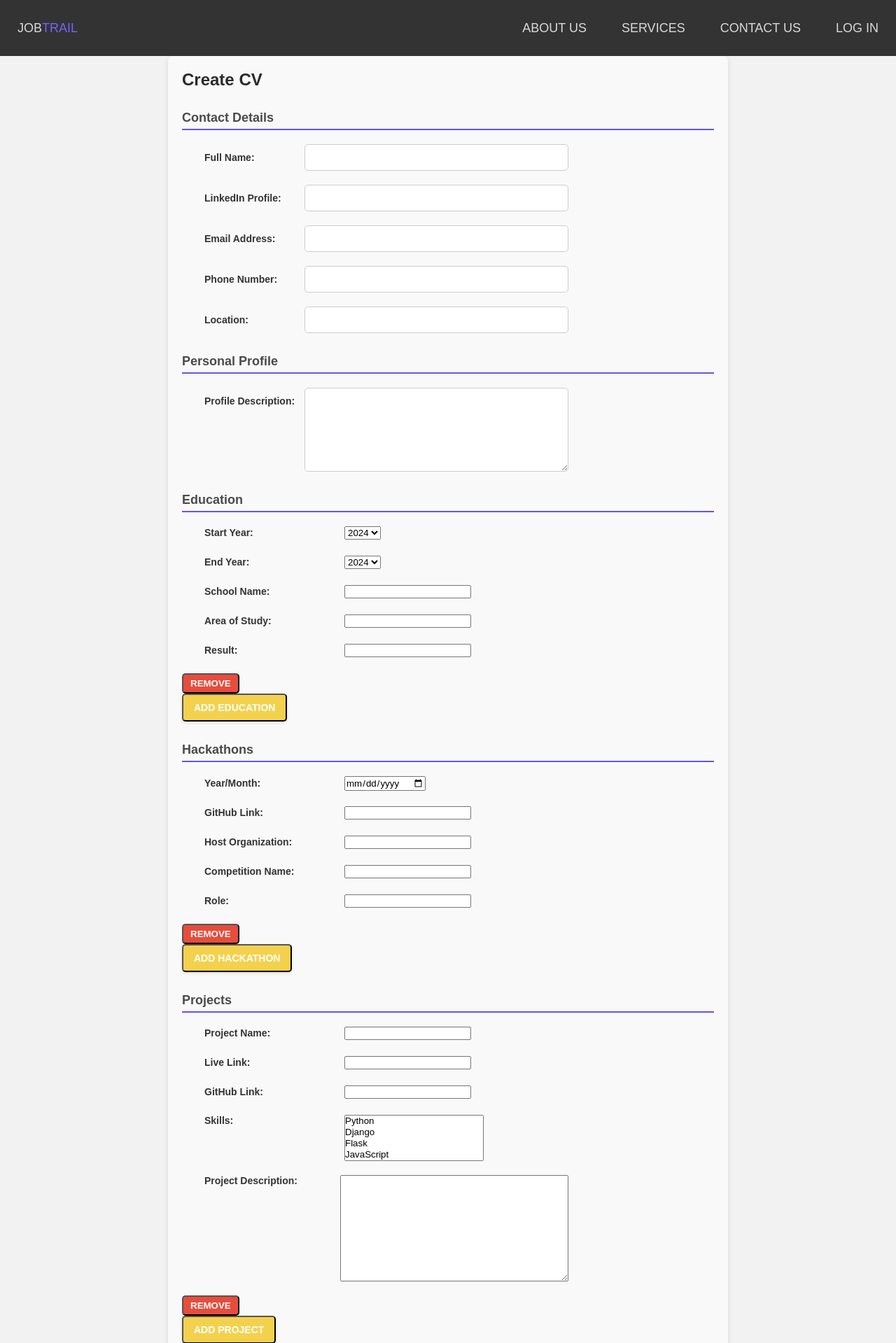
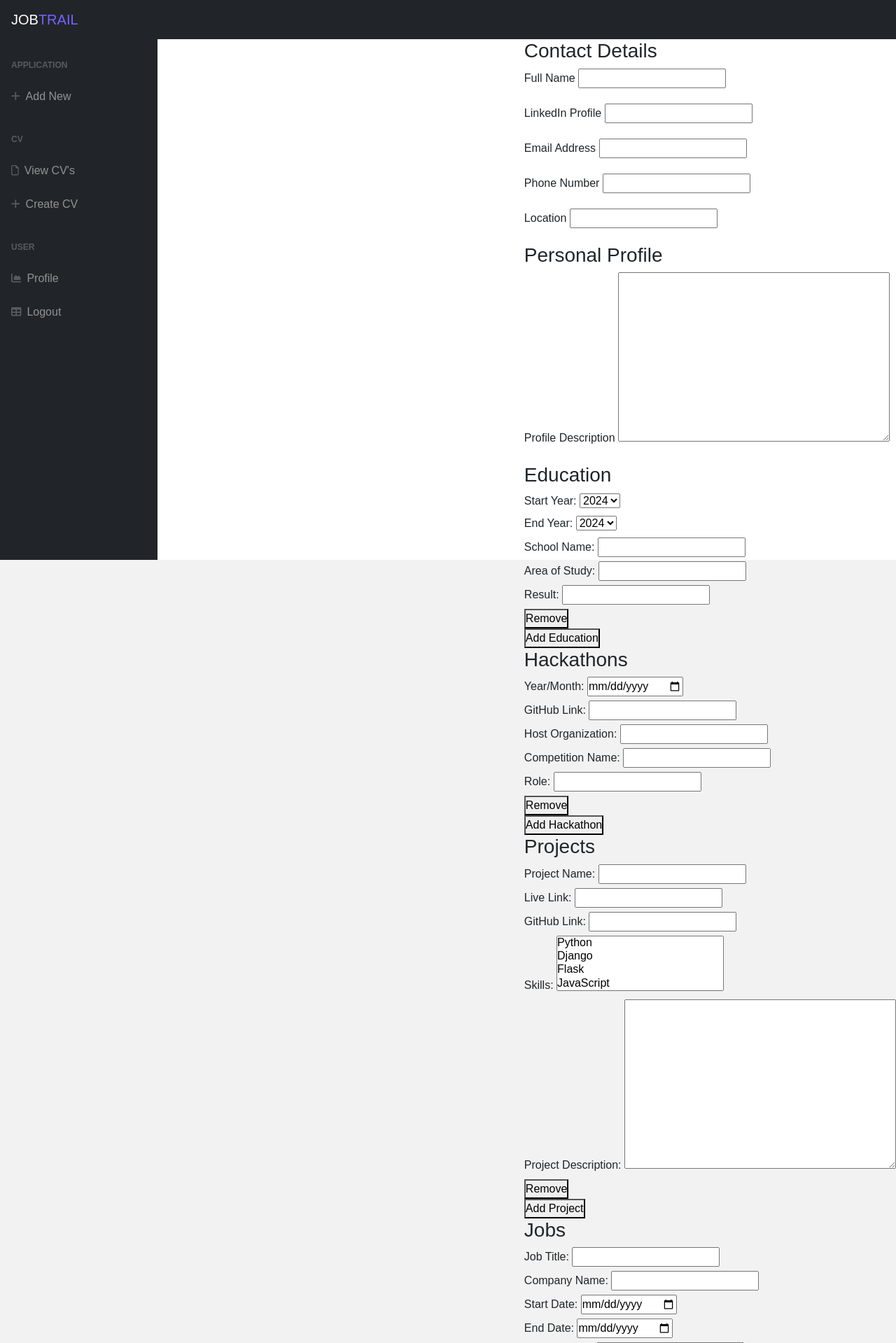
Before and after one commit to ShaneDoyleDev/jobtrail, a Django app: page /cv/create/ in a window 1280 px wide. Shown: the top 1919 px of the page at 70% size. Run offline with Django 5.2, Linux system fonts and the light colour scheme; a user stored in the database is signed in; data comes from the database, SQL or seed files in the repository; data that the repository does not hold is empty; some libraries are stand-ins or nearby versions.

Commit message:
update form and view for contact details

```diff
--- a/cv/templates/create_cv.html
+++ b/cv/templates/create_cv.html
@@ -1,5 +1,6 @@
-{% extends 'base.html' %}
+{% extends 'job-application-base.html' %}
 {% load static %}
+{% load widget_tweaks %}
 
 {% block extra_css %}
   <link rel="stylesheet" href="{% static 'css/create_cv.css' %}" />
@@ -8,7 +9,7 @@
 
 {% block title %}Create CV{% endblock title %}
 
-{% block content %}
+{% block dashboard_content %}
 <div class="detailed-application">
 <div class="header-container">
     <h1 class="page-title">Create CV</h1>
@@ -17,32 +18,38 @@
     {% csrf_token %}
 
     <h3 class="section-title">Contact Details</h3>
-    <div class="form-group">
-        <label for="id_name" class="form-label">Full Name:</label>
-        <input type="text" name="name" maxlength="255" required="" id="id_name" class="form-input">
+    {% for field in contact_form %}
+    <!-- Add the custom label class here -->
+    <div class="mb-3">
+    <label class="form-label" for="{{ field.id_for_label }}">
+        {{ field.label }}
+
+    </label>
+    {{ field|add_class:"form-input" }}
+
+    <!-- For displaying field errors -->
+    {% if field.errors %}
+    <div class="alert alert-danger">{{ field.errors }}</div>
+    {% endif %}
     </div>
-    <div class="form-group">
-        <label for="id_linkedin_profile" class="form-label">LinkedIn Profile:</label>
-        <input type="url" name="linkedin_profile" maxlength="200" id="id_linkedin_profile" class="form-input">
-    </div>
-    <div class="form-group">
-        <label for="id_email" class="form-label">Email Address:</label>
-        <input type="email" name="email" maxlength="254" required="" id="id_email" class="form-input">
-    </div>
-    <div class="form-group">
-        <label for="id_phone_number" class="form-label">Phone Number:</label>
-        <input type="text" name="phone_number" maxlength="15" required="" id="id_phone_number" class="form-input">
-    </div>
-    <div class="form-group">
-        <label for="id_location" class="form-label">Location:</label>
-        <input type="text" name="location" maxlength="255" required="" id="id_location" class="form-input">
-    </div>
+    {% endfor %}
 
     <h3 class="section-title">Personal Profile</h3>
-    <div class="form-group">
-        <label for="id_description" class="form-label">Profile Description:</label>
-        <textarea name="description" cols="40" rows="10" required="" id="id_description" class="form-input"></textarea>
+    {% for field in profile_form %}
+    <!-- Add the custom label class here -->
+    <div class="mb-3">
+    <label class="form-label" for="{{ field.id_for_label }}">
+        {{ field.label }}
+
+    </label>
+    {{ field|add_class:"form-input" }}
+
+    <!-- For displaying field errors -->
+    {% if field.errors %}
+    <div class="alert alert-danger">{{ field.errors }}</div>
+    {% endif %}
     </div>
+    {% endfor %}
 
     <!-- Education -->
     <h3 class="section-title">Education</h3>
--- a/cv/views.py
+++ b/cv/views.py
@@ -27,13 +27,19 @@ def generate_pdf(request):
     response['Content-Disposition'] = 'attachment; filename="report.pdf"'
     return response
 
+def create_cv(request):
+    # Fetch or create ContactDetails and CV instances for the current user
+    contact_details, _ = ContactDetails.objects.get_or_create(user=request.user)
 
-def create_cv(request):
-    contact_details, created = ContactDetails.objects.get_or_create(user=request.user)
+    # Check if the user already has a CV
+    try:
+        cv = CV.objects.get(user=request.user)
+    except CV.DoesNotExist:
+        cv = None
+
     if request.method == 'POST':
-
         contact_form = ContactDetailsForm(request.POST, instance=contact_details)
-        profile_form = PersonalProfileForm(request.POST)
+        profile_form = PersonalProfileForm(request.POST, instance=cv.personal_profile if cv else None)
 
         # Formsets
         education_formset = EducationFormSet(request.POST, prefix='education')
@@ -42,29 +48,10 @@ def create_cv(request):
         job_formset = JobFormSet(request.POST, prefix='jobs')
         soft_skill_formset = SoftSkillFormSet(request.POST, prefix='softskills')
 
-        # Log form errors for debugging
-        if not contact_form.is_valid():
-            print("Contact Form Errors: ", contact_form.errors)
-        if not profile_form.is_valid():
-            print("Profile Form Errors: ", profile_form.errors)
-        if not education_formset.is_valid():
-            print("Education Formset Errors: ", education_formset.errors)
-        if not hackathon_formset.is_valid():
-            print("Hackathon Formset Errors: ", hackathon_formset.errors)
-        if not project_formset.is_valid():
-            print("Project Formset Errors: ", project_formset.errors)
-        if not job_formset.is_valid():
-            print("Job Formset Errors: ", job_formset.errors)
-        if not soft_skill_formset.is_valid():
-            print("Soft Skill Formset Errors: ", soft_skill_formset.errors)
-
-
-        print(contact_form.is_valid(), profile_form.is_valid(), education_formset.is_valid(), hackathon_formset.is_valid(),
-             project_formset.is_valid(), job_formset.is_valid(), soft_skill_formset.is_valid())
-
-        if profile_form.is_valid() and all(
-            [education_formset.is_valid(),
-             project_formset.is_valid(), soft_skill_formset.is_valid()]
+        if contact_form.is_valid() and profile_form.is_valid() and all(
+            formset.is_valid() for formset in [
+                education_formset, hackathon_formset, project_formset, job_formset, soft_skill_formset
+            ]
         ):
             contact_details = contact_form.save(commit=False)
             contact_details.user = request.user
@@ -74,12 +61,18 @@ def create_cv(request):
             personal_profile.user = request.user
             personal_profile.save()
 
-            # Create the CV instance
-            cv = CV.objects.create(
-                user=request.user,
-                contact_details=contact_details,
-                personal_profile=personal_profile
-            )
+            # If the CV does not exist, create it
+            if not cv:
+                cv = CV.objects.create(
+                    user=request.user,
+                    contact_details=contact_details,
+                    personal_profile=personal_profile
+                )
+            else:
+                # Update the existing CV with the new contact details and personal profile
+                cv.contact_details = contact_details
+                cv.personal_profile = personal_profile
+                cv.save()
 
             # Save ManyToMany fields
             for formset, related_field in zip(
@@ -93,18 +86,15 @@ def create_cv(request):
                     related_field.add(instance)
 
             return redirect('cv_detail', id=cv.id)
-
-
-
     else:
-        # Initialize empty forms and formsets
+        # Pre-populate forms and formsets with existing data if available
         contact_form = ContactDetailsForm(instance=contact_details)
-        profile_form = PersonalProfileForm()
-        education_formset = EducationFormSet(queryset=EducationItem.objects.none(), prefix='education')
-        hackathon_formset = HackathonFormSet(queryset=HackathonItem.objects.none(), prefix='hackathon')
-        project_formset = ProjectFormSet(queryset=Project.objects.none(), prefix='projects')
-        job_formset = JobFormSet(queryset=Job.objects.none(), prefix='jobs')
-        soft_skill_formset = SoftSkillFormSet(queryset=SoftSkill.objects.none(), prefix='softskills')
+        profile_form = PersonalProfileForm(instance=cv.personal_profile if cv else None)
+        education_formset = EducationFormSet(queryset=EducationItem.objects.filter(user=request.user), prefix='education')
+        hackathon_formset = HackathonFormSet(queryset=HackathonItem.objects.filter(user=request.user), prefix='hackathon')
+        project_formset = ProjectFormSet(queryset=Project.objects.filter(user=request.user), prefix='projects')
+        job_formset = JobFormSet(queryset=Job.objects.filter(user=request.user), prefix='jobs')
+        soft_skill_formset = SoftSkillFormSet(queryset=SoftSkill.objects.filter(user=request.user), prefix='softskills')
 
     return render(request, 'create_cv.html', {
         'contact_form': contact_form,
--- a/jobtrail/settings.py
+++ b/jobtrail/settings.py
@@ -63,6 +63,8 @@ INSTALLED_APPS = [
     'cloudinary',
     # For ColorField in model
     'colorfield',
+    # For Classes on form elements
+    'widget_tweaks',
     # Custom apps
     'job_application',
     'profiles',
```
Also changed, not shown: requirements.txt (+73 -0 lines).
